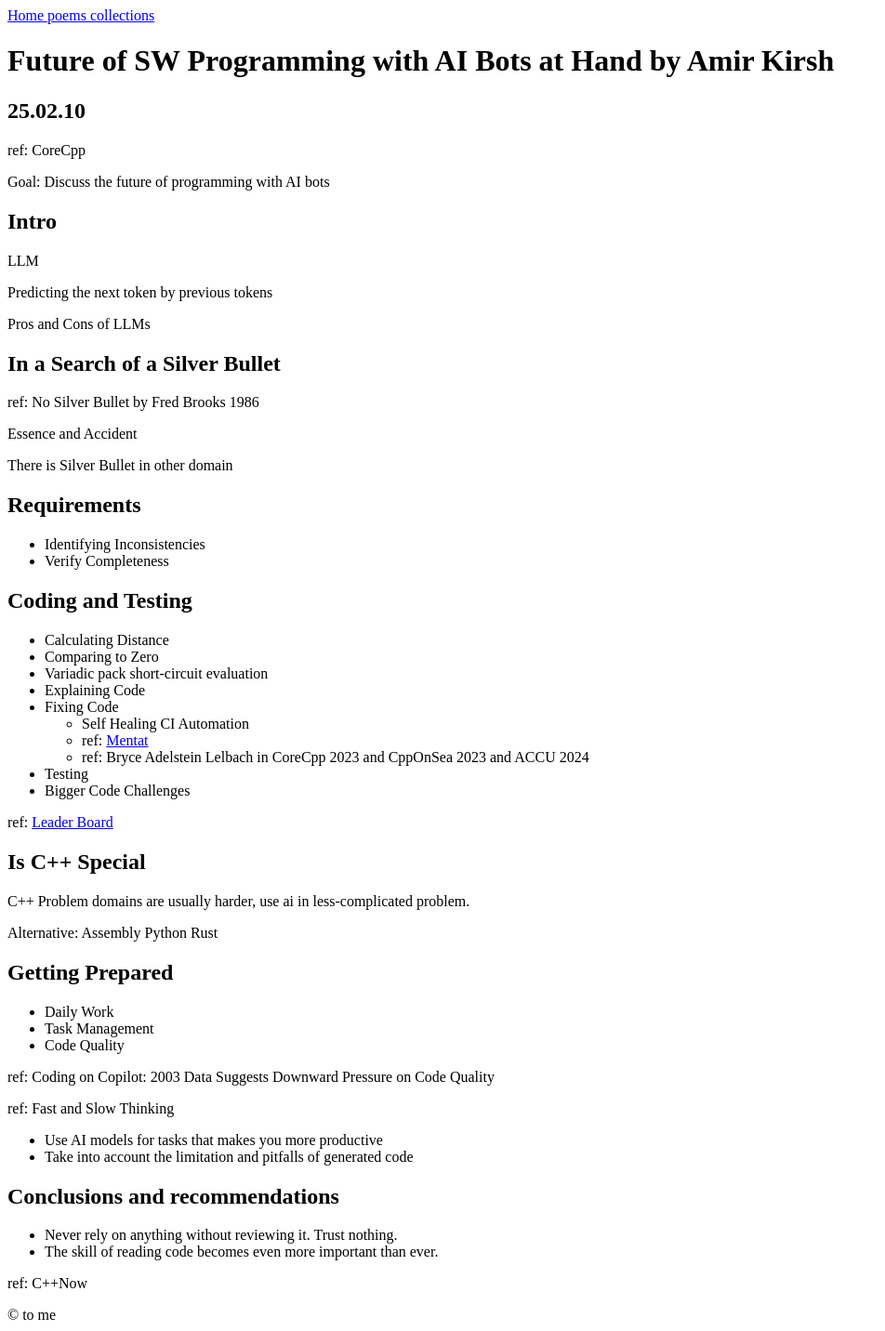
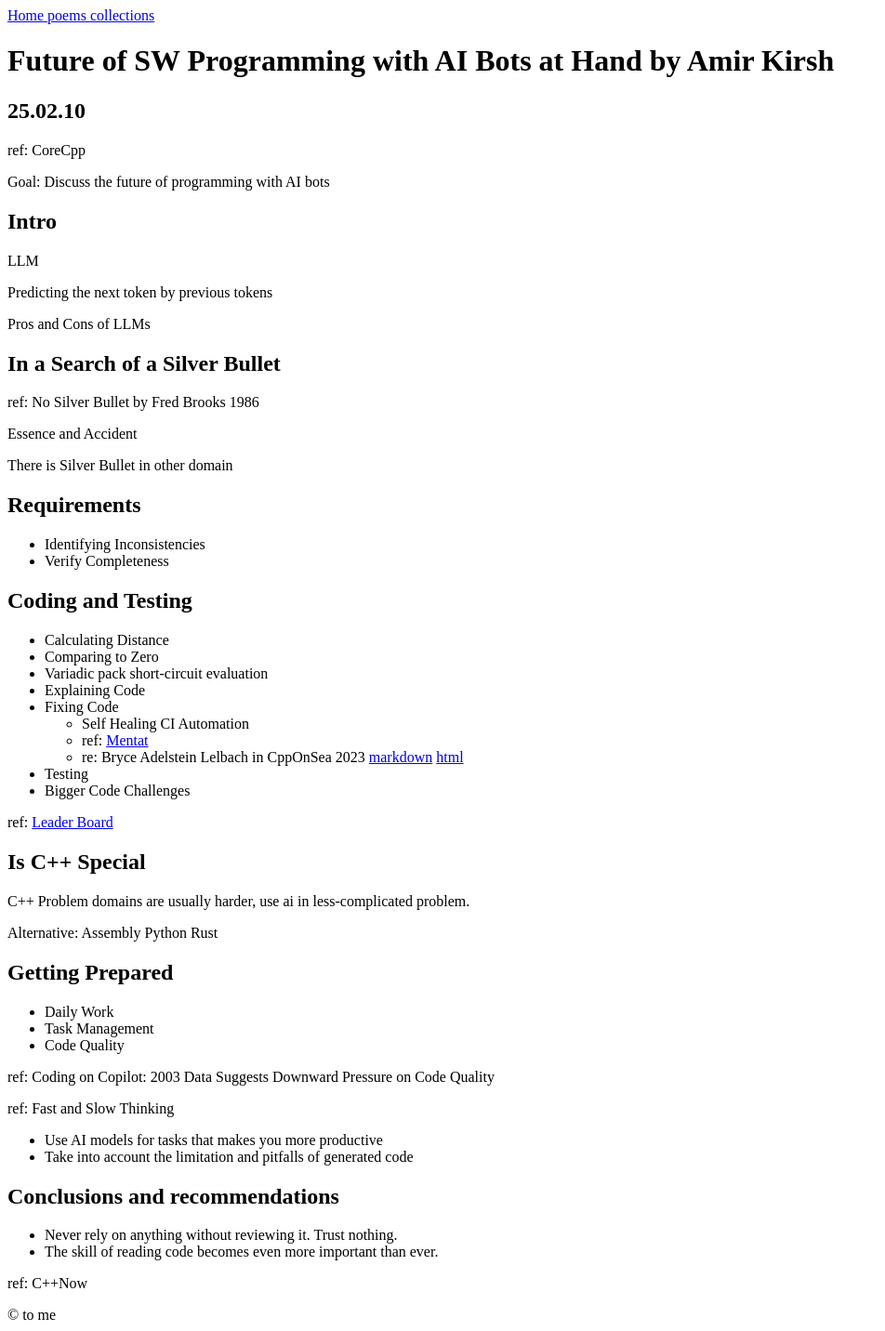
Before and after one commit to WSQS/blog, a Jekyll site: the page built from _code/accu/2024/future_of_sw_programming_with_ai_bots_at_hand.md, in a window 1280 px wide. Shown: the whole page at 93% size, without its empty margins (0-952 px from the left). Built offline with Jekyll 4.4.1, drawn with Linux system fonts in a browser that asks for light colours.

Commit message:
add tag and reference

```diff
--- a/_code/accu/2024/future_of_sw_programming_with_ai_bots_at_hand.md
+++ b/_code/accu/2024/future_of_sw_programming_with_ai_bots_at_hand.md
@@ -42,7 +42,7 @@ There is Silver Bullet in other domain
 - Fixing Code
   - Self Healing CI Automation
   - ref: [Mentat](hhttps://mentat.ai/)
-  - ref: Bryce Adelstein Lelbach in CoreCpp 2023 and CppOnSea 2023 and ACCU 2024
+  - re: Bryce Adelstein Lelbach in CppOnSea 2023 [markdown](../../CppOnSea/2023/endnote_ai-assisted_software_engineering.md) [html](../../CppOnSea/2023/endnote_ai-assisted_software_engineering.html)
 - Testing
 - Bigger Code Challenges
 
```
Also changed, not shown: _code/computer_graphics/GAMES101/lecture18_adcanced_topics_in_rendering.md (+2 -1 lines), _posts/2025-01-11-nature_of_code.md (+1 -0 lines).
